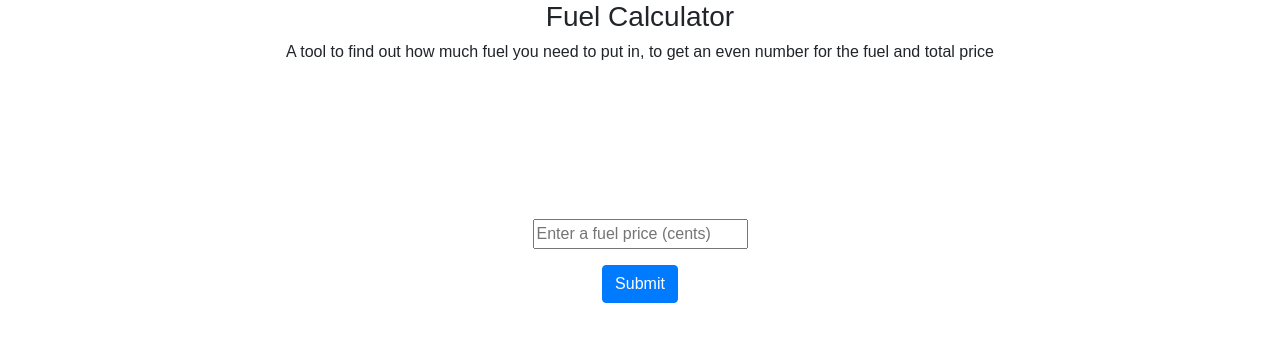
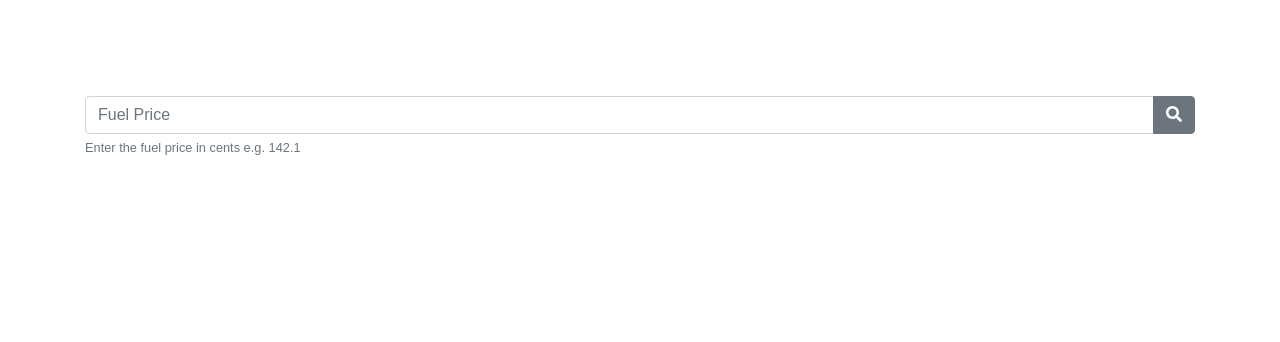
Before and after one commit to bmpickford/OCDFuelCalculator, a React (Create React App) app: page / in a window 1280 px wide. Shown: the top 342 px of the page. Built offline with nearby package versions, Linux system fonts and the light colour scheme.

Commit message:
improve design

```diff
--- a/package.json
+++ b/package.json
@@ -3,6 +3,9 @@
   "version": "0.1.0",
   "private": true,
   "dependencies": {
+    "@fortawesome/fontawesome-svg-core": "^1.2.27",
+    "@fortawesome/free-solid-svg-icons": "^5.12.1",
+    "@fortawesome/react-fontawesome": "^0.1.8",
     "react": "^16.12.0",
     "react-dom": "^16.12.0"
   },
--- a/src/App.css
+++ b/src/App.css
@@ -1,9 +1,5 @@
 .App {
   text-align: center;
-}
-
-.fuel-container {
-  height: 100vh;
 }
 
 .fuel-form {
--- /dev/null
+++ b/src/FuelForm.css
@@ -0,0 +1,12 @@
+.fuel_price_label {
+    color: #6a6a6a;
+}
+
+.fuel-input-form {
+    margin-top: 12vh;
+    margin-bottom: 8vh;
+}
+
+#fuel_help {
+    text-align: left;
+}
--- a/src/FuelForm.js
+++ b/src/FuelForm.js
@@ -1,5 +1,9 @@
 
 import React, { Component } from 'react';
+import { FontAwesomeIcon } from '@fortawesome/react-fontawesome';
+import { faSearch } from '@fortawesome/free-solid-svg-icons'
+
+import './FuelForm.css';
 
 class FuelForm extends Component {
     constructor(props) {
@@ -20,18 +24,17 @@ class FuelForm extends Component {
 
     render() {
         return (
-            <div className="fuel-input-form d-flex align-items-center h-50">
+            <div className="fuel-input-form d-flex align-items-center">
                 <form className="fuel-form" onSubmit={this.handleSubmit}>
-                    <div className="form-group row justify-content-md-center">
-                        <div className="col">
-                            <input type="number" step="0.1" placeholder="Enter a fuel price (cents)" value={this.state.fuelPrice} onChange={this.handleChange}/>
+                    <div className="input-group">
+                        <input className="form-control" type="number" step="0.1" placeholder="Fuel Price" aria-describedby="fuel_help" value={this.state.fuelPrice} onChange={this.handleChange}/>
+                        <div className="input-group-append">
+                            <button className="btn btn-secondary" type="button">
+                                <FontAwesomeIcon icon={faSearch} />
+                            </button>
                         </div>
                     </div>
-                    <div className="form-group row justify-content-md-center">
-                        <div className="col">
-                            <button className="btn btn-primary" type="submit">Submit</button>
-                        </div>
-                    </div>
+                    <small id="fuel_help" className="form-text text-muted">Enter the fuel price in cents e.g. 142.1</small>
                 </form>
             </div>
         );
--- a/src/Home.js
+++ b/src/Home.js
@@ -17,9 +17,6 @@ class Home extends Component {
     render() {
         return (
             <div className="container fuel-container">
-                <h3>Fuel Calculator</h3>
-                <h6>A tool to find out how much fuel you need to put in, to get an even number for the fuel and total price</h6>
-
                 <FuelForm onSubmit={this.findPrice} />
                 <LitresList price={this.state.fuelPrice} />
             </div>
--- a/src/LitresList.css
+++ b/src/LitresList.css
@@ -1,3 +1,4 @@
 .fuel-card {
+    border-radius: 18px !important;
     box-shadow: 0 10px 20px rgba(0,0,0,0.19), 0 6px 6px rgba(0,0,0,0.23) !important;
 }
--- a/src/LitresList.js
+++ b/src/LitresList.js
@@ -15,7 +15,7 @@ class LitresList extends Component {
 
         price = parseFloat(price / 100).toFixed(3);
         const priceData = FindLitresForFuelPrice(price);
-        if (!priceData) {
+        if (!priceData || priceData.litres.length === 0) {
             return (
                 <div>No Price Found</div>
             )
```
Also changed, not shown: 1 other file (tests, documents, lock files or other folders).
